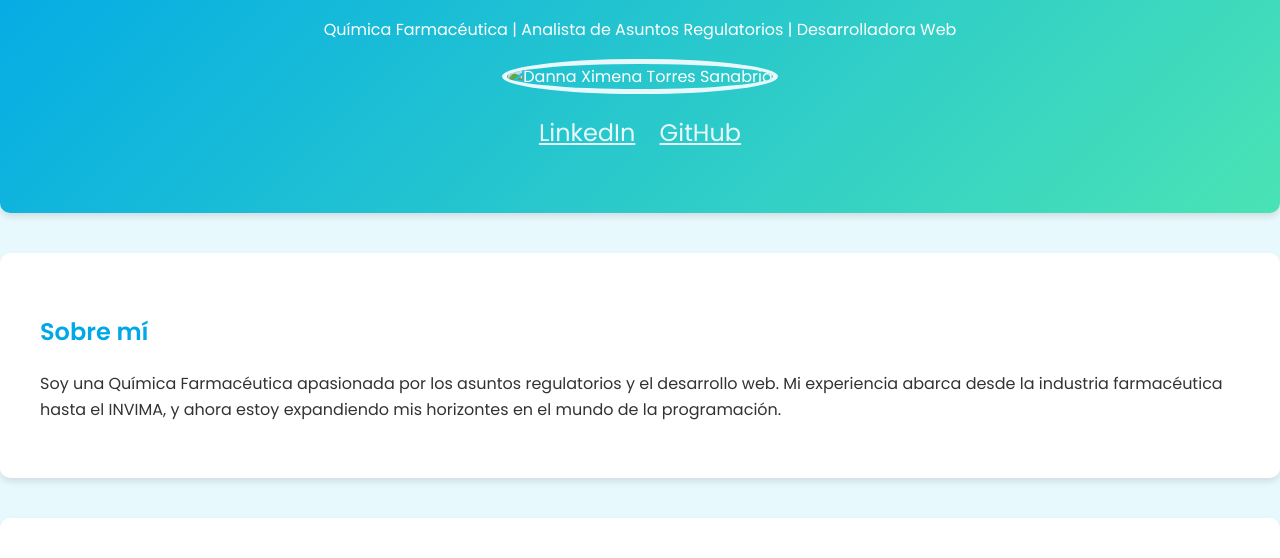
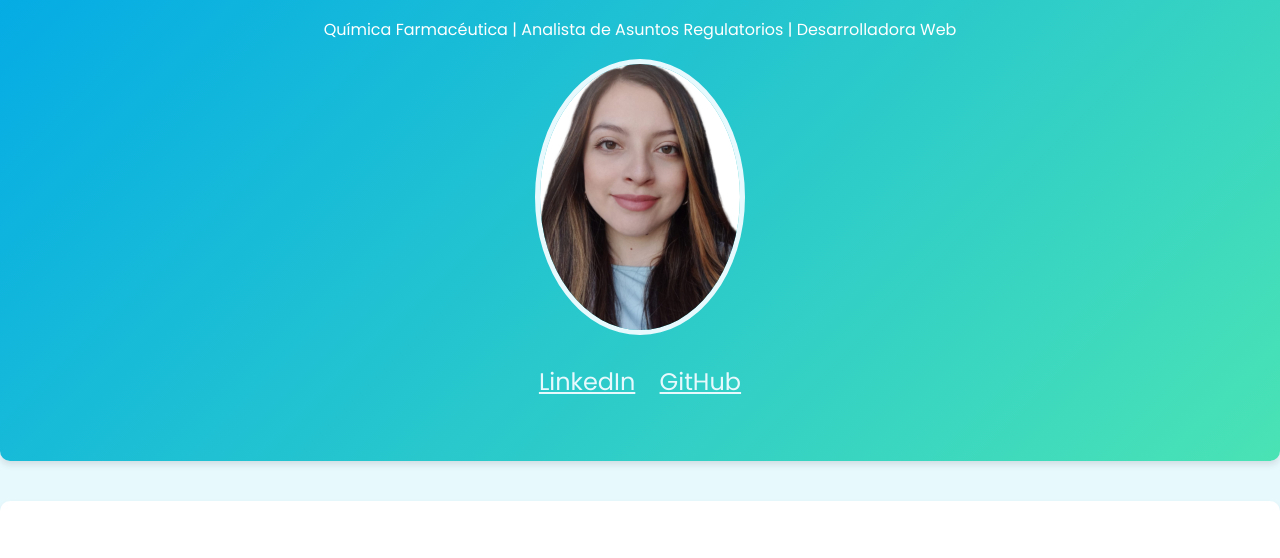
Before and after one commit to Danna98/mi-portafolio, a plain HTML site: page index.html in a window 1280 px wide. Shown: the part 201-759 px from the top of the page. Drawn offline with Linux system fonts and the light colour scheme.

Commit message:
Update index.html

```diff
--- a/index.html
+++ b/index.html
@@ -25,7 +25,7 @@
             <div class="container">
                 <h1>Danna Ximena Torres Sanabria</h1>
                 <p class="subtitle">Química Farmacéutica | Analista de Asuntos Regulatorios | Desarrolladora Web</p>
-                <img src="tu-foto.jpg" alt="Danna Ximena Torres Sanabria" class="profile-pic">
+                <img src="Fotografia Digital.jpg" alt="Danna Ximena Torres Sanabria" class="profile-pic">
                 <div class="redes-sociales">
                     <a href="https://www.linkedin.com/in/dannaximenatorres/" target="_blank">LinkedIn</a>
                     <a href="https://github.com/danna98" target="_blank">GitHub</a>
```
